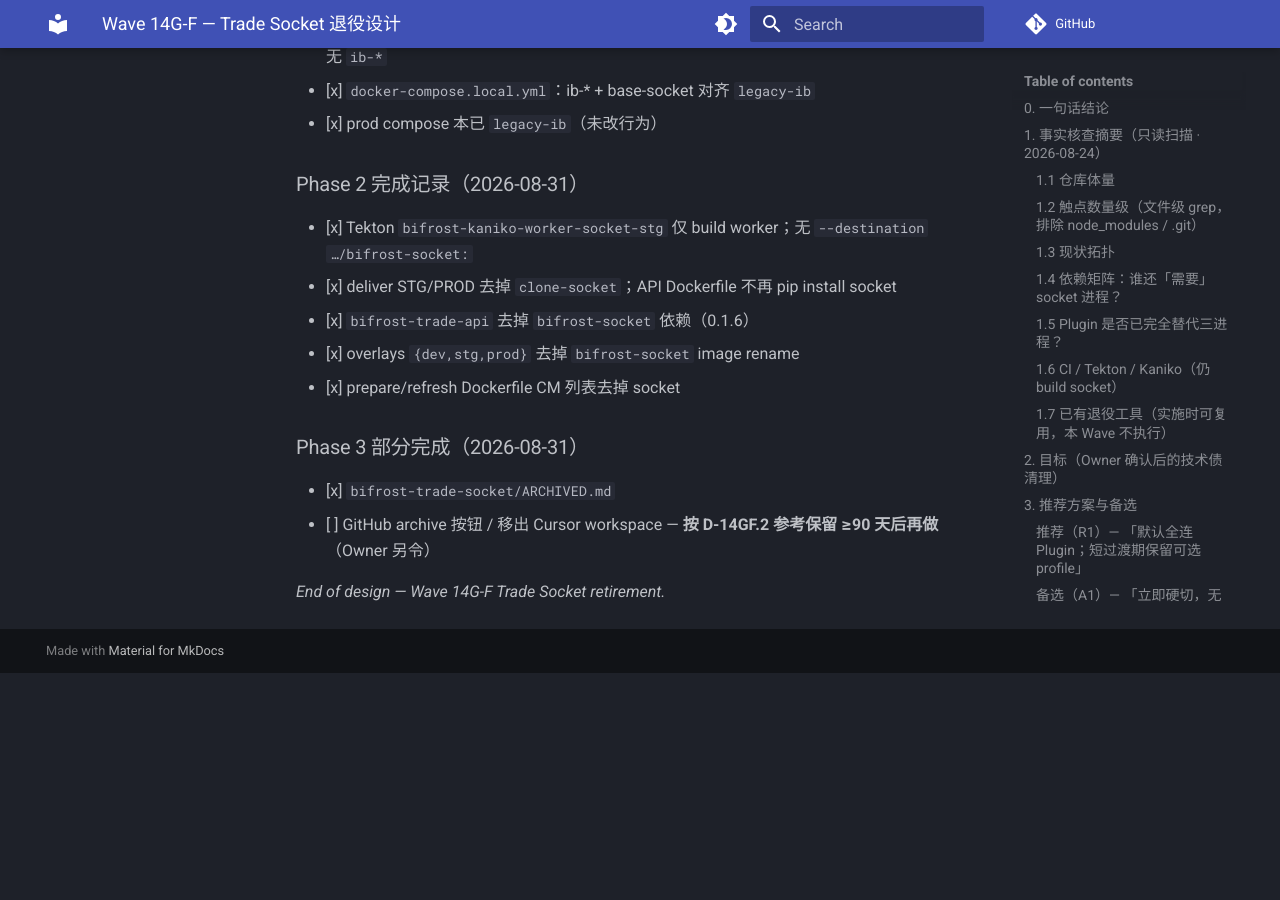
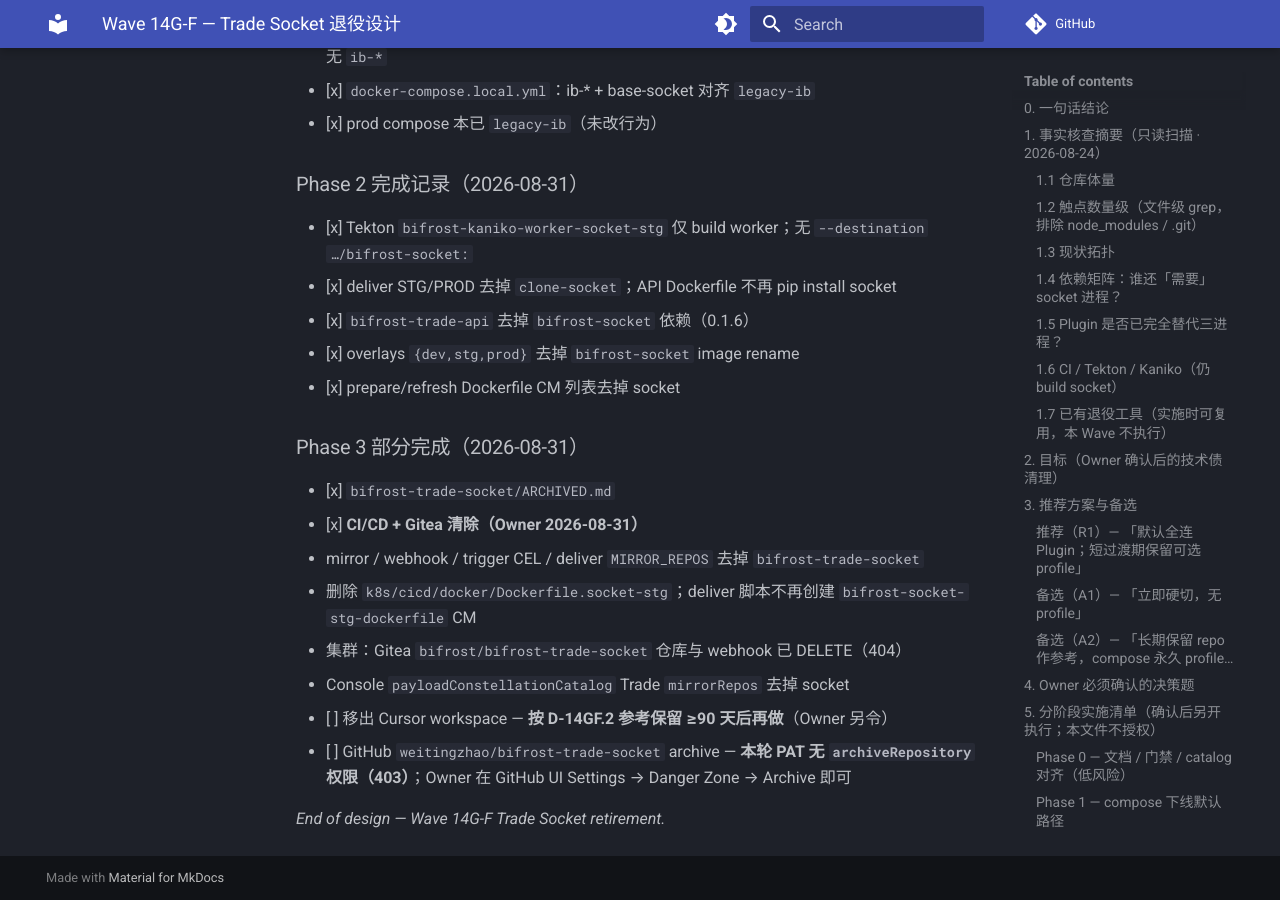
Before and after one commit to weitingzhao/bifrost-trade-infra, an MkDocs documentation site: the page built from docs/WAVE_14G_F_SOCKET_RETIREMENT.md, in a window 1280 px wide and 900 px high, scrolled down 9415 px. Built offline with MkDocs 1.6.1 and Material for MkDocs 9.7.7, drawn with Linux system fonts in a browser that asks for light colours; comment, search, counter and statistics services are not loaded; before the commit the page ends 10088 px from its top, so only the background shows below that.

Commit message:
Purge bifrost-trade-socket from CI/CD mirrors and Gitea.
Wave 14G-F follow-up: remove socket from deliver/webhook/trigger lists, drop Dockerfile.socket-stg, and record Gitea mirror deletion.

```diff
--- a/docs/WAVE_14G_F_SOCKET_RETIREMENT.md
+++ b/docs/WAVE_14G_F_SOCKET_RETIREMENT.md
@@ -297,6 +297,12 @@ Monitor：`socket.platform_ib_gateway` / `transport=platform_gateway`；Critical
 ### Phase 3 部分完成（2026-08-31）
 
 - [x] `bifrost-trade-socket/ARCHIVED.md`
-- [ ] GitHub archive 按钮 / 移出 Cursor workspace — **按 D-14GF.2 参考保留 ≥90 天后再做**（Owner 另令）
+- [x] **CI/CD + Gitea 清除（Owner 2026-08-31）**
+  - mirror / webhook / trigger CEL / deliver `MIRROR_REPOS` 去掉 `bifrost-trade-socket`
+  - 删除 `k8s/cicd/docker/Dockerfile.socket-stg`；deliver 脚本不再创建 `bifrost-socket-stg-dockerfile` CM
+  - 集群：Gitea `bifrost/bifrost-trade-socket` 仓库与 webhook 已 DELETE（404）
+  - Console `payloadConstellationCatalog` Trade `mirrorRepos` 去掉 socket
+- [ ] 移出 Cursor workspace — **按 D-14GF.2 参考保留 ≥90 天后再做**（Owner 另令）
+- [ ] GitHub `weitingzhao/bifrost-trade-socket` archive — **本轮 PAT 无 `archiveRepository` 权限（403）**；Owner 在 GitHub UI Settings → Danger Zone → Archive 即可
 
 *End of design — Wave 14G-F Trade Socket retirement.*
```
Also changed, not shown: agent-config/AGENT_FACTS.md (+4 -2 lines), 11 other files.
